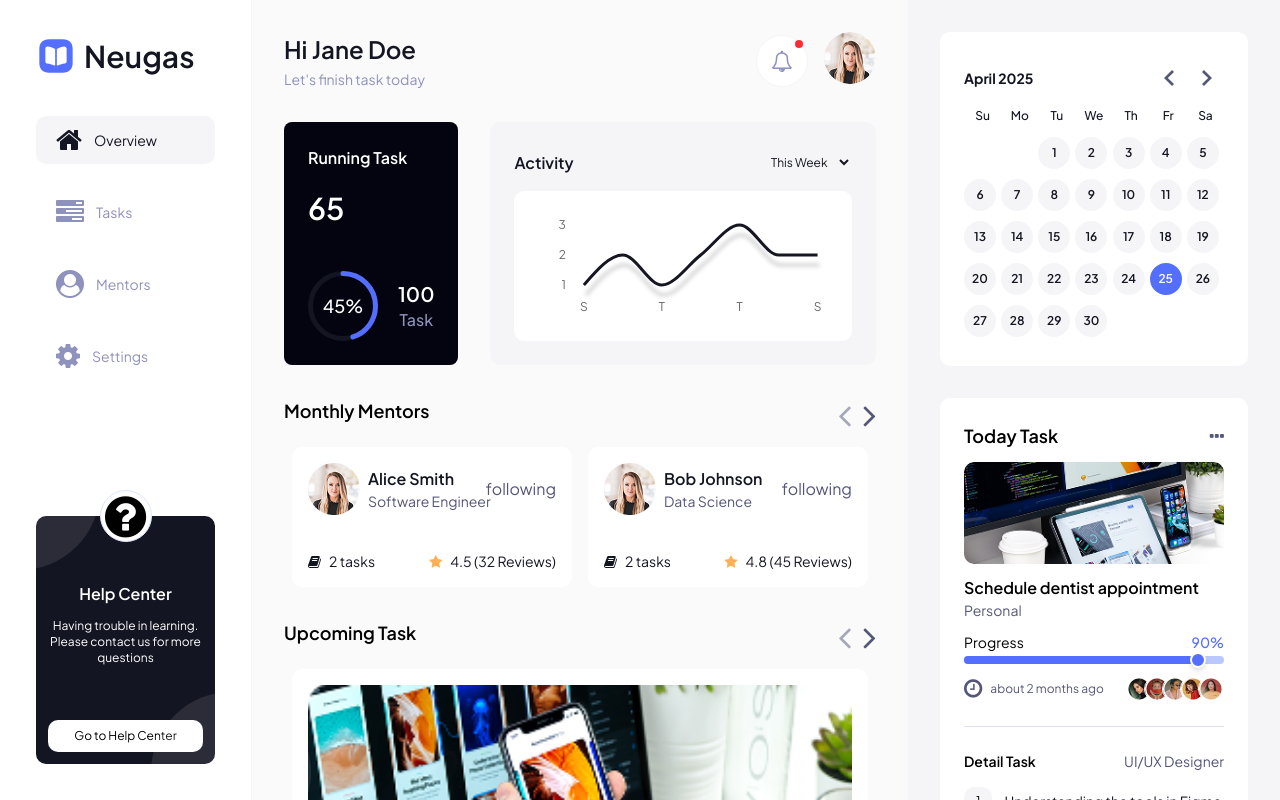
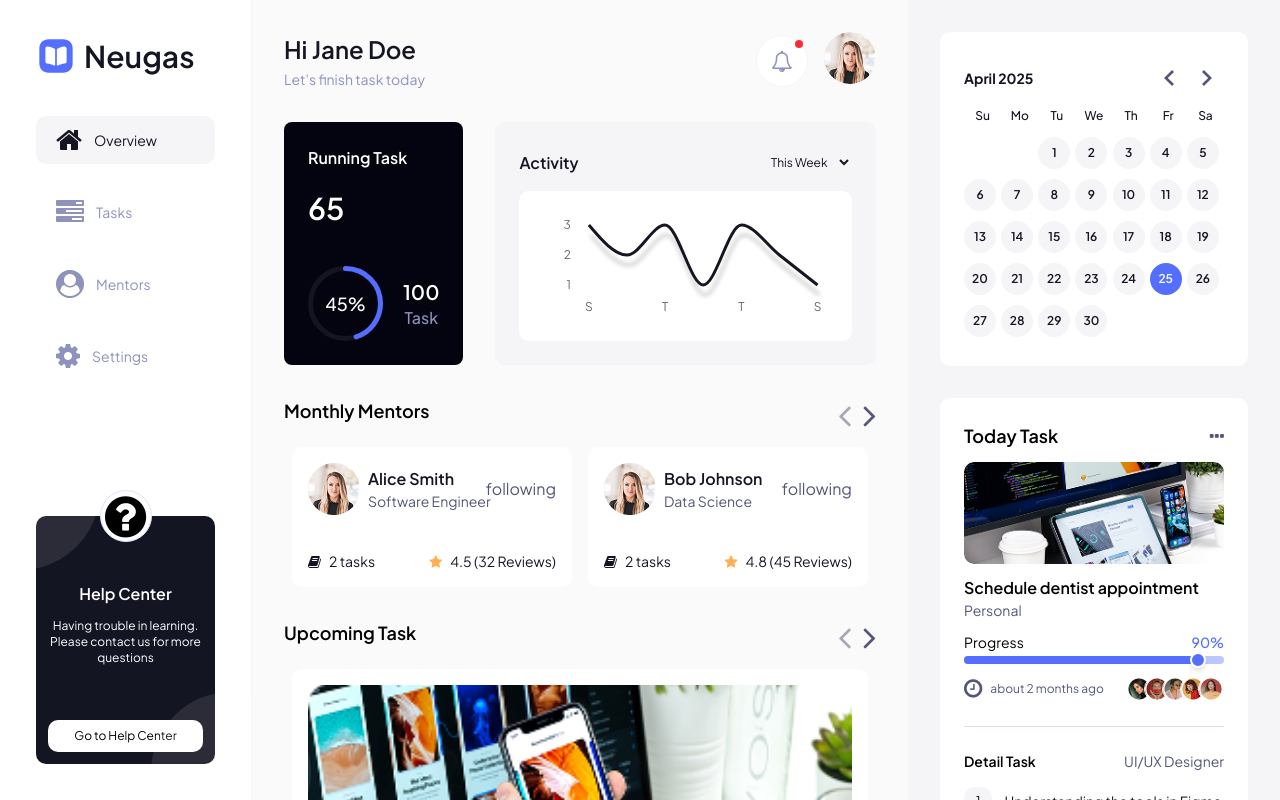
Before and after one commit to Evans-Asiedu/task-management, a React (Vite) app: page / in a window 1280 px wide. Shown: the top 800 px of the page. Built offline with nearby package versions, Linux system fonts and the light colour scheme.

Commit message:
Makes RunningTaks and ActivityTracker Comp dynamic

```diff
--- a/src/components/ActivityTracker.jsx
+++ b/src/components/ActivityTracker.jsx
@@ -8,15 +8,9 @@ import {
   ResponsiveContainer,
 } from "recharts";
 
-const data = [
-  { day: "S", tasks: 1 },
-  { day: "M", tasks: 2 },
-  { day: "T", tasks: 1 },
-  { day: "W", tasks: 2 },
-  { day: "T", tasks: 3 },
-  { day: "F", tasks: 2 },
-  { day: "S", tasks: 2 },
-];
+import { activityTracker } from "src/data";
+
+
 
 // Custom Tooltip Component
 const CustomTooltip = ({ active, payload }) => {
@@ -36,6 +30,9 @@ const ActivityTracker = () => {
   const [tooltipPosition, setTooltipPosition] = useState({ x: 0, y: 0 });
   const [xAxisInterval, setXAxisInterval] = useState(0); // Control Y-axis interval
   const chartContainerRef = useRef(null);
+
+  const [completedTasks, setCompletedTasks] = useState(activityTracker.week);
+
 
   // Track chart container width and adjust Y-axis interval
   useEffect(() => {
@@ -70,9 +67,16 @@ const ActivityTracker = () => {
       <div className="w-full flex justify-between items-center">
         <h2 className="text-base font-semibold text-secondary-500">Activity</h2>
         <div className="flex items-start justify-center gap-1">
-          <select className=" w-full border-none outline-none text-xs p-2 rounded-r-1 text-secondary-500">
-            <option value="This Week">This Week</option>
-            <option value="This Week">Today</option>
+          <select
+            className=" w-full border-none outline-none text-xs p-2 rounded-r-1 text-secondary-500"
+            onChange={(e) =>
+              setCompletedTasks(
+                e.target.value === 'week' ? activityTracker.week : activityTracker.today
+              )
+            }
+          >
+            <option value="week">This Week</option>
+            <option value="today">Today</option>
           </select>
         </div>
       </div>
@@ -80,7 +84,7 @@ const ActivityTracker = () => {
       <div className="pt-6 pb-4 pr-6 w-full h-[150px] bg-primary-0 rounded-r-1">
         <ResponsiveContainer width="100%" height="100%">
           <LineChart
-            data={data}
+            data={completedTasks}
             margin={{ top: 10, right: 10 }}
             onMouseMove={(e) => {
               if (e.activePayload?.length) {
--- /dev/null
+++ b/src/components/FilterButton.jsx
@@ -0,0 +1,39 @@
+import React, { useState } from 'react'
+import Button from './ui/Button'
+import useOutsideClick from 'src/hooks/useOutsideClick';
+import Dropdown from './ui/Dropdown';
+import { data } from "src/data";
+
+const FilterButton = () => {
+  console.log('hi')
+  const [isOpen, setIsOpen] = useState(false);
+  const notifRef = useOutsideClick(() => setIsOpen(false));
+  const categories = [...new Set(data.tasks.map(task => task.category))];
+  console.log(categories)
+  return (
+    <div className='relative'>
+      <Button
+        icon="fa-filter"
+        className="text-secondary-500 border-n-1 text-xs font-semibold [&>i]:text-secondary-300"
+        onClick={() => setIsOpen(!isOpen)}
+      >
+        Category
+      </Button>
+      <Dropdown ref={notifRef} isOpen={isOpen} width='250px'>
+        <div>
+          {categories.map((category) => (
+            <div
+              key={category.id}
+              className="px-4 py-2 hover:bg-n-1 cursor-pointer flex items-start justify-between"
+            >
+              {category}
+            </div>
+          ))}
+        </div>
+
+      </Dropdown>
+    </div>
+  )
+}
+
+export default FilterButton
--- a/src/components/RunningTask.jsx
+++ b/src/components/RunningTask.jsx
@@ -1,12 +1,13 @@
-import React, { useState } from "react";
+import React from "react";
+import { runningTasks } from "src/data";
 
 const RunningTask = () => {
-  const [progress, setProgress] = useState(45);
-  const size = 70;
+  const size = 75;
   const strokeWidth = 5;
   const radius = (size - strokeWidth) / 2;
   const circumference = 2 * Math.PI * radius;
-  const offset = circumference - (progress / 100) * circumference;
+  const offset = circumference - (runningTasks.remainingTasks / 100) * circumference;
+
 
   return (
     <div className="flex md:flex-col justify-between p-6 bg-secondary-900 text-white rounded-lg transition duration-500">
@@ -14,7 +15,7 @@ const RunningTask = () => {
         <h2 className="text-base font-semibold text-primary-0 ">
           Running Task
         </h2>
-        <h2 className="text-3xl font-semibold text-primary-0 ">65</h2>
+        <h2 className="text-3xl font-semibold text-primary-0 ">{runningTasks.running}</h2>
       </div>
 
       <div className="flex items-center justify-between gap-5">
@@ -43,12 +44,12 @@ const RunningTask = () => {
           {/* Progress Text */}
           <div className="absolute text-center">
             <span className="text-lg font-medium  text-primary-0">
-              {progress}%
+              {runningTasks.remainingTasks}%
             </span>
           </div>
         </div>
         <div className="flex flex-col justify-center items-center">
-          <h2 className="text-xl font-semibold">100</h2>
+          <h2 className="text-xl font-semibold">{runningTasks.allTasks}</h2>
           <p className="text-base font-medium text-secondary-300 ">Task</p>
         </div>
       </div>
--- a/src/components/layout/Header.jsx
+++ b/src/components/layout/Header.jsx
@@ -1,5 +1,6 @@
 import Button from "components/ui/Button";
 import NotificationsButton from "src/components/NotificationsButton";
+import FilterButton from "../FilterButton";
 import ProfileButton from "src/components/ProfileButton";
 import { useSidebar } from "src/context/SidebarContext";
 
@@ -59,13 +60,14 @@ const HeaderActionBar = () => {
           className="md:hidden text-secondary-300 border-n-1"
         />
 
-        <div className="hidden md:flex gap-6">
-          <Button
+        <div className="hidden md:flex gap-6 items-center">
+          {/* <Button
             icon="fa-filter"
             className="text-secondary-500 border-n-1 text-xs font-semibold [&>i]:text-secondary-300"
           >
             Category
-          </Button>
+          </Button> */}
+          <FilterButton></FilterButton>
           <Button
             icon="fa-sort"
             className="text-secondary-500 border-n-1 text-xs font-semibold [&>i]:text-secondary-300"
@@ -88,9 +90,8 @@ const Header = ({
 }) => {
   return (
     <header
-      className={` bg-primary-0 p-6 lg:p-8 flex flex-col gap-6 ${
-        showActions ? "h-[248px] md:h-[192px]" : "min-h-[116px]"
-      } ${className}`}
+      className={` bg-primary-0 p-6 lg:p-8 flex flex-col gap-6 ${showActions ? "h-[248px] md:h-[192px]" : "min-h-[116px]"
+        } ${className}`}
     >
       <HeaderMain
         title={title}
```
